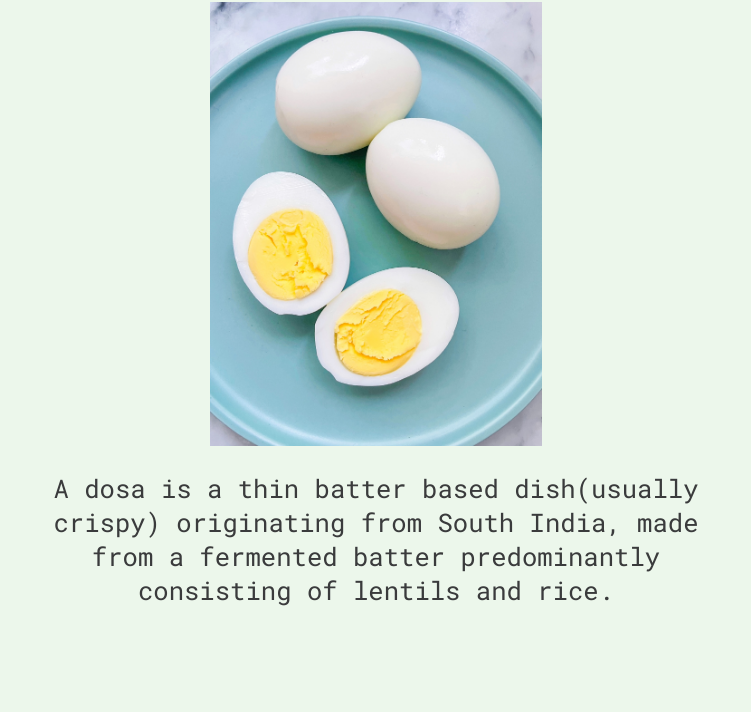
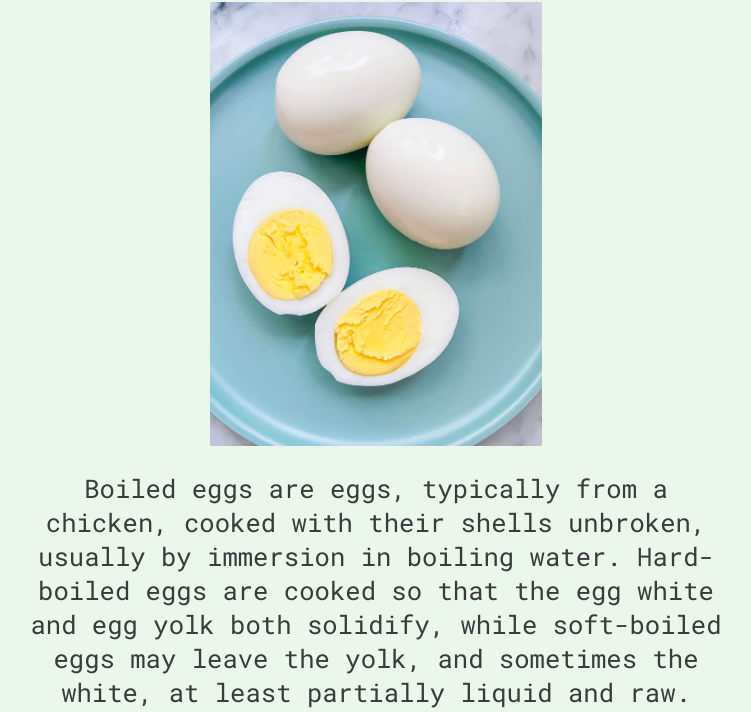
Before and after one commit to GuruTheCoderYoutube/recipes, a plain HTML site: page boiled_eggs.html in a window 1280 px wide. Shown: the part 88-800 px from the top of the page, without its empty margins (264-1015 px from the left). Drawn offline with Linux system fonts and the light colour scheme.

```diff
--- a/boiled_eggs.html
+++ b/boiled_eggs.html
@@ -17,10 +17,7 @@
         <div class="centerContent">
             <img src="img/boiled_eggs.jpg" id="boiledE" alt="Dosas" width="600px" class="foodImg">
             <div class="introContainer">
-                <h3 class="intro">A dosa is a thin batter based dish(usually crispy) originating from South India, made
-                    from
-                    a fermented batter
-                    predominantly consisting of lentils and rice.</h3>
+                <h3 class="intro">Boiled eggs are eggs, typically from a chicken, cooked with their shells unbroken, usually by immersion in boiling water. Hard-boiled eggs are cooked so that the egg white and egg yolk both solidify, while soft-boiled eggs may leave the yolk, and sometimes the white, at least partially liquid and raw.</h3>
             </div>
     </section>
 
```
